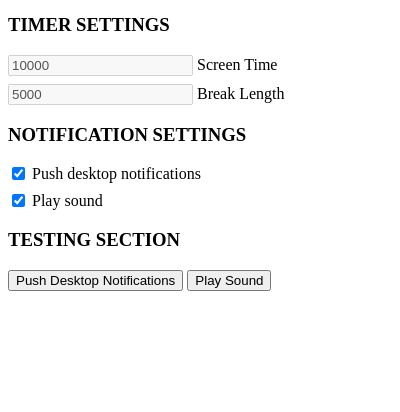
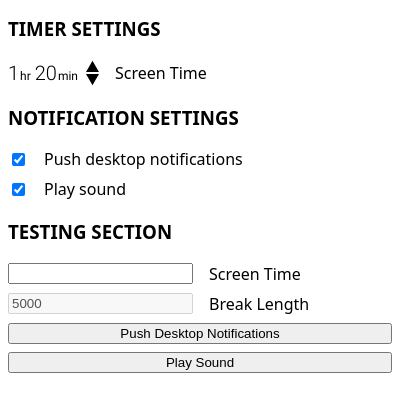
Before and after one commit to leo3friedman/eye-saver, a browser extension: page eyeSaver/popup.html in a window 400 px wide. Shown: the part 238-650 px from the top of the page. Drawn offline with Linux system fonts and the light colour scheme.

Commit message:
timer duration input design

```diff
--- a/eyeSaver/popup.html
+++ b/eyeSaver/popup.html
@@ -8,9 +8,13 @@
       font-family: roboto-regular;
       src: url(fonts/Roboto/Roboto-Regular.ttf);
     }
+    @font-face {
+      font-family: roboto-light;
+      src: url(fonts/Roboto/Roboto-Light.ttf);
+    }
 
-    :root {
-      width: 320px;
+    body {
+      font-family: 'system-ui';
     }
     .settings-subsection__content {
       display: flex;
@@ -20,7 +24,37 @@
     .settings-subsection__field {
       display: flex;
       align-items: center;
+      gap: 16px;
+    }
+    .duration-input {
+      display: flex;
+      flex-direction: row;
+      gap: 8px;
+      align-items: center;
+    }
+    .duration-input-text {
+      display: flex;
+      flex-direction: row;
       gap: 4px;
+    }
+    .__duration-group {
+      display: flex;
+      flex-direction: row;
+      align-items: baseline;
+      gap: 1px;
+    }
+    .__time {
+      font-family: roboto-light;
+      font-size: 20px;
+    }
+    .__sub {
+      font-family: roboto-regular;
+      font-size: 12px;
+    }
+    .duration-increment {
+      display: flex;
+      flex-direction: column;
+      gap: 2px;
     }
   </style>
   <body>
@@ -33,22 +67,26 @@
       <h3>TIMER SETTINGS</h3>
       <div class="settings-subsection__content">
         <div class="settings-subsection__field">
-          <input
-            id="timer-duration-input"
-            type="number"
-            step="1000"
-            min="1000" />
+          <div id="timer-duration-input" class="duration-input">
+            <div class="duration-input-text">
+              <div class="__duration-group">
+                <div class="__time">1</div>
+                <div class="__sub">hr</div>
+              </div>
+              <div class="__duration-group">
+                <div class="__time">20</div>
+                <div class="__sub">min</div>
+              </div>
+            </div>
+            <div class="duration-increment">
+              <img class="increment-up" src="IMGS/increment-up.svg" />
+              <img class="increment-down" src="IMGS/increment-down.svg" />
+            </div>
+          </div>
           <label for="timer-duration-input">Screen Time</label>
         </div>
-        <div class="settings-subsection__field">
-          <input
-            id="rest-duration-input"
-            type="number"
-            step="1000"
-            min="1000" />
-          <label for="rest-duration-input">Break Length </label>
-        </div>
       </div>
+
       <h3>NOTIFICATION SETTINGS</h3>
       <div class="settings-subsection__content">
         <div class="settings-subsection__field">
@@ -66,10 +104,20 @@
   </body>
   <section>
     <h3>TESTING SECTION</h3>
-    <button class="send-desktop-notification-button">
-      Push Desktop Notifications
-    </button>
-    <button class="play-sound-button">Play Sound</button>
+    <div class="settings-subsection__content">
+      <div class="settings-subsection__field">
+        <input id="timer-duration-input" type="number" step="1000" min="1000" />
+        <label for="timer-duration-input">Screen Time</label>
+      </div>
+      <div class="settings-subsection__field">
+        <input id="rest-duration-input" type="number" step="1000" min="1000" />
+        <label for="rest-duration-input">Break Length </label>
+      </div>
+      <button class="send-desktop-notification-button">
+        Push Desktop Notifications
+      </button>
+      <button class="play-sound-button">Play Sound</button>
+    </div>
   </section>
   <script src="popup.js"></script>
 </html>
--- a/eyeSaver/popup.js
+++ b/eyeSaver/popup.js
@@ -62,23 +62,6 @@ const main = async () => {
     enableDurationInputs(inputsArr)
   }
 
-  const inputs = {
-    timerDurationInput: document.querySelector('#timer-duration-input'),
-    restDurationInput: document.querySelector('#rest-duration-input'),
-  }
-  const inputsArr = Object.values(inputs)
-  inputs.timerDurationInput.value = await eyeSaver.getTimerDuration()
-  inputs.restDurationInput.value = await eyeSaver.getRestDuration()
-  inputs.timerDurationInput.onchange = (event) => {
-    eyeSaver.setTimerDuration(event.target.value)
-    timer.setTimerDuration(event.target.value)
-  }
-  inputs.restDurationInput.onchange = (event) => {
-    eyeSaver.setRestDuration(event.target.value)
-    timer.setRestDuration(event.target.value)
-  }
-  running ? disableDurationInputs(inputsArr) : enableDurationInputs(inputsArr)
-
   const desktopNotificationCheckbox = document.querySelector(
     '#desktop-notification-checkbox'
   )
@@ -98,6 +81,26 @@ const main = async () => {
    *  INITIALIZING ELEMENTS USED FOR TESTING (DEV PURPOSES ONLY)
    */
 
+  const inputs = {
+    timerDurationInput: document.querySelector('#timer-duration-input'),
+    restDurationInput: document.querySelector('#rest-duration-input'),
+  }
+
+  const inputsArr = Object.values(inputs)
+  inputs.timerDurationInput.value = await eyeSaver.getTimerDuration()
+  inputs.restDurationInput.value = await eyeSaver.getRestDuration()
+  inputs.timerDurationInput.onchange = (event) => {
+    eyeSaver.setTimerDuration(event.target.value)
+    timer.setTimerDuration(event.target.value)
+  }
+
+  inputs.restDurationInput.onchange = (event) => {
+    eyeSaver.setRestDuration(event.target.value)
+    timer.setRestDuration(event.target.value)
+  }
+
+  running ? disableDurationInputs(inputsArr) : enableDurationInputs(inputsArr)
+
   document.querySelector('.send-desktop-notification-button').onclick = () => {
     eyeSaver.pushDesktopNotification()
   }
```
Also changed, not shown: eyeSaver/IMGs/increment-down.svg (added), eyeSaver/IMGs/increment-up.svg (added).
